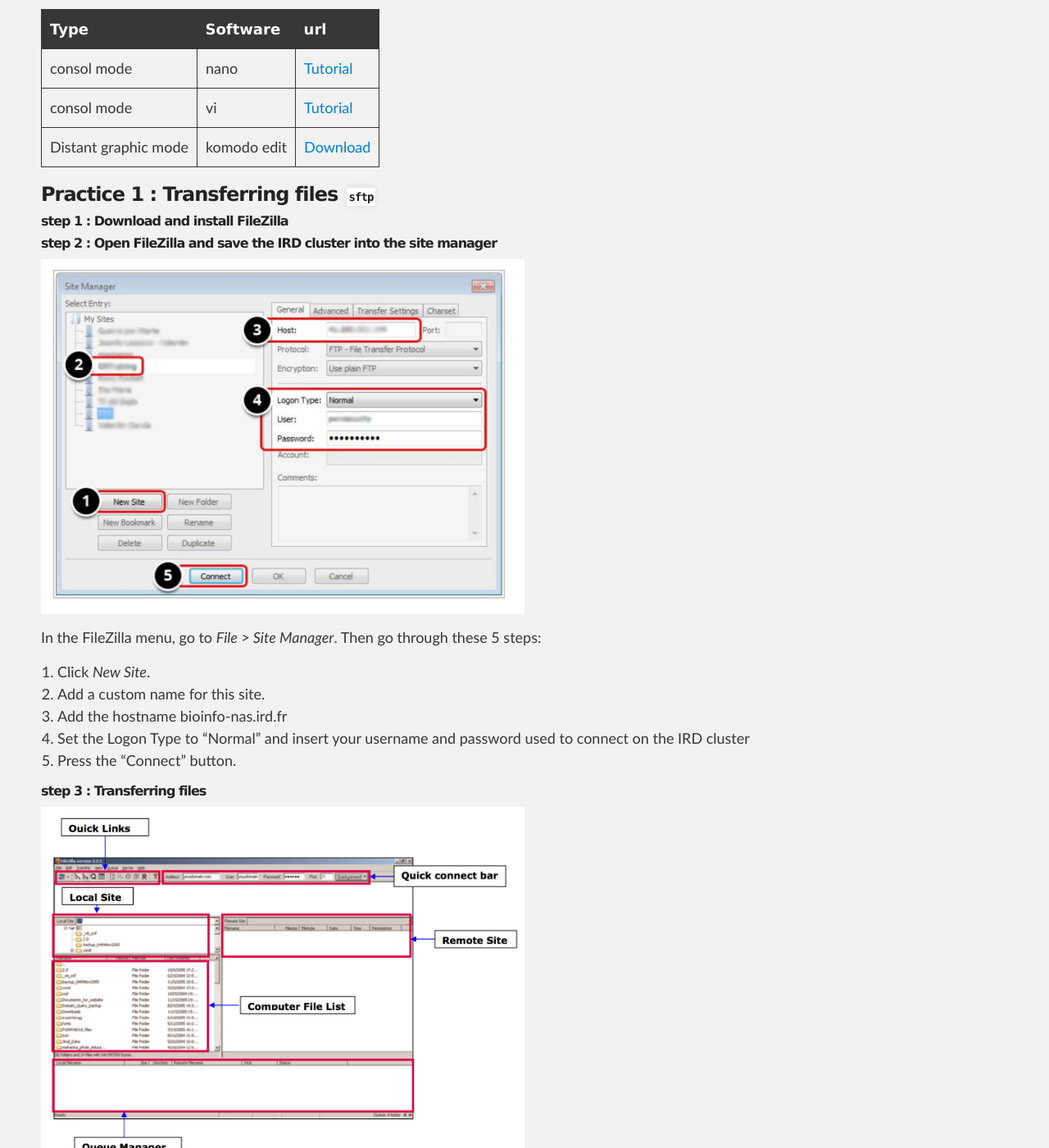
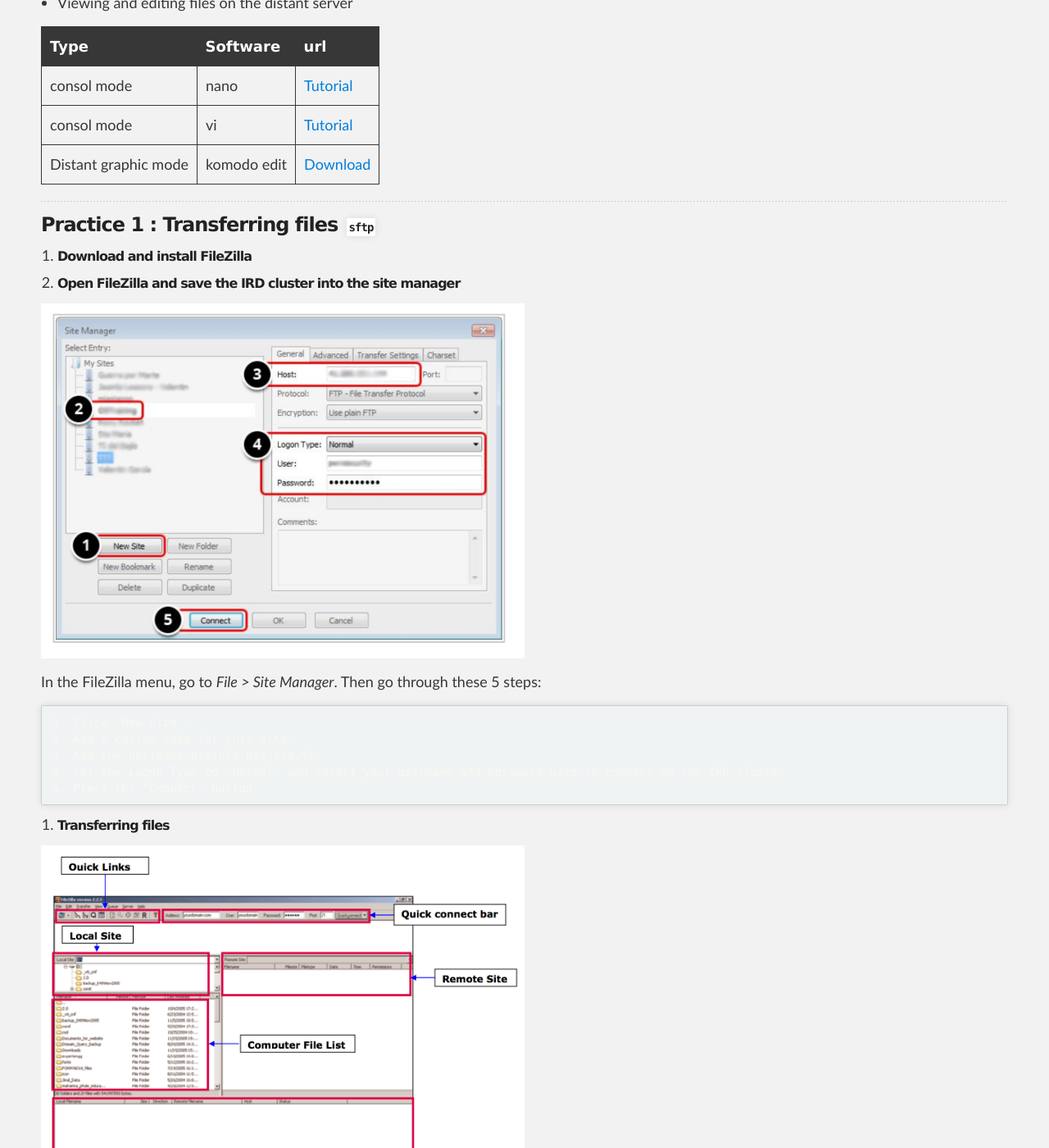
Before and after one commit to SouthGreenPlatform/trainings, a Jekyll site: the page built from _pages/linux/linuxPractice.md, in a window 1280 px wide and 1400 px high, scrolled down 1165 px. Shown: the whole window at 82% size. Built offline with Jekyll 4.4.1, drawn with Linux system fonts in a browser that asks for light colours; nearby versions of some CDN libraries; some of the changed text lies outside the part shown.

Commit message:
Update linuxPractice.md

````diff
--- a/_pages/linux/linuxPractice.md
+++ b/_pages/linux/linuxPractice.md
@@ -12,7 +12,7 @@
 
 ### Date
 26/02/2018
-
+-----------------------
 ### Summary
 
 <!-- TOC depthFrom:2 depthTo:2 withLinks:1 updateOnSave:1 orderedList:0 -->
@@ -23,6 +23,9 @@
 - [Practice 4: List the files ](#practice-4)
 - [Tuto](#tuto)
 - [Link](#link)
+
+
+-----------------------
 
 <a name="preambule"></a>
 ### Preambule
@@ -48,35 +51,41 @@
 | consol mode |  vi | [Tutorial](https://www.washington.edu/computing/unix/vi.html)  |
 | Distant graphic mode| komodo edit | [Download](https://www.activestate.com/komodo-ide/downloads/edit) |
 
+
+-----------------------
+
 <a name="practice-1"></a>
 ### Practice 1 : Transferring files `sftp`
 
-###### step 1 : Download and install FileZilla
+  1. ###### Download and install FileZilla
 
-
-###### step 2 : Open FileZilla and save the IRD cluster into the site manager
+  2. ###### Open FileZilla and save the IRD cluster into the site manager
 
 <img width="50%" class="img-responsive" src="{{ site.url }}/images/tpLinux/tp-filezilla1.png"/>
 
 In the FileZilla menu, go to _File > Site Manager_. Then go through these 5 steps:
 
-1. Click _New Site_.
-2. Add a custom name for this site.
-3. Add the hostname bioinfo-nas.ird.fr
-4. Set the Logon Type to "Normal" and insert your username and password used to connect on the IRD cluster
-5. Press the "Connect" button.
+    1. Click _New Site_.
+    2. Add a custom name for this site.
+    3. Add the hostname bioinfo-nas.ird.fr
+    4. Set the Logon Type to "Normal" and insert your username and password used to connect on the IRD cluster
+    5. Press the "Connect" button.
 
-###### step 3 : Transferring files
+  3. ###### Transferring files
 
 <img width="50%" class="img-responsive" src="{{ site.url }}/images/tpLinux/tp-filezilla2.png"/>
 
-1. From your computer to IRD cluster
-2. From the cluster to your computer
+    1. From your computer to IRD cluster
+    2. From the cluster to your computer
+
+
+-----------------------
 
 <a name="practice-2"></a>
 ### Practice 2 : Get Connecting on a linux server by `ssh`
 
 
+-----------------------
 
 <a name="practice-3"></a>
 ###  Practice 3 : First steps : prompt & `pwd`
@@ -84,11 +93,13 @@
 * What is the current directory just by looking the prompt?
 * Check with pwd comman the name of your working directory ?
 
-```
+<pre><code>
 [tranchant@master0 ~]$ pwd
 /home/tranchant
-```
+</code></pre>
 
+
+-----------------------
 
 <a name="practice-4"></a>
 ### Practice 4 : List the files
@@ -96,6 +107,6 @@
 * image arbo
 * list the content of the directory blabla
 
-```
+<pre><code>
 [tranchant@master0 ~]$
-```
+</code></pre>
````
